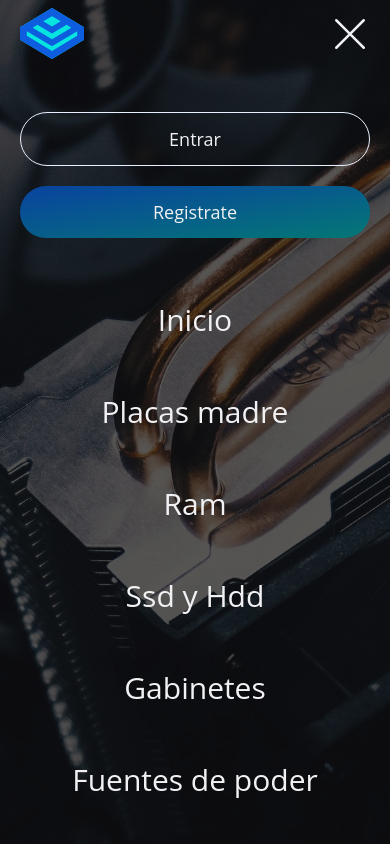
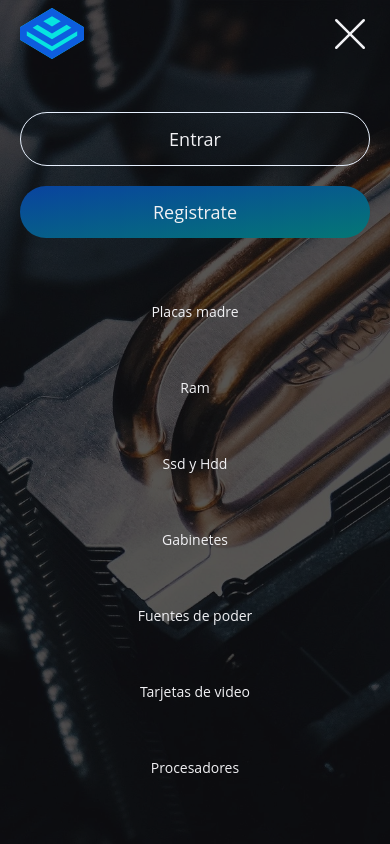
Before and after one commit to FernandoLorca/desafio-final-frontend, a React (Vite) app: page / in a window 390 px wide. Both pictures are taken after a click on the element 350 px from the left and 33 px from the top of the page. Shown: the top 844 px of the page. Built offline with nearby package versions, Linux system fonts and the light colour scheme; no server answers.

Commit message:
Desktop and mobile navbar done

```diff
--- a/src/components/Categories/Categorie.jsx
+++ b/src/components/Categories/Categorie.jsx
@@ -2,7 +2,6 @@ import { Link } from 'react-router-dom';
 
 const Categorie = ({ title, categorie }) => {
   const path = title.toLowerCase().split(' ').join('-');
-
   const img = categorie.img;
 
   return (
--- a/src/components/Hero/Hero.jsx
+++ b/src/components/Hero/Hero.jsx
@@ -9,7 +9,6 @@ import NavbarListMobile from '../Navbar/NavbarListMobile';
 import HeroText from './HeroText';
 
 const Hero = ({
-  navbarAuthButtons,
   heroBackground,
   heroTitle,
   heroSubTitle,
--- a/src/components/Navbar/NavbarList.jsx
+++ b/src/components/Navbar/NavbarList.jsx
@@ -1,49 +1,28 @@
 import NavbarListItem from './NavbarListItem';
+import categories from '../Categories/categories.json';
+import { Link, useLocation } from 'react-router-dom';
 
 const NavbarList = () => {
+  const location = useLocation();
+
   return (
     <nav className="hidden px-5 lg:block">
       <ul className="text flex gap-5">
-        <NavbarListItem
-          textSize="text-sm"
-          anchor="#"
-          text="Inicio"
-        />
-        <NavbarListItem
-          textSize="text-sm"
-          anchor="#"
-          text="Placas madre"
-        />
-        <NavbarListItem
-          textSize="text-sm"
-          anchor="#"
-          text="Ram"
-        />
-        <NavbarListItem
-          textSize="text-sm"
-          anchor="#"
-          text="Ssd y Hdd"
-        />
-        <NavbarListItem
-          textSize="text-sm"
-          anchor="#"
-          text="Gabinetes"
-        />
-        <NavbarListItem
-          textSize="text-sm"
-          anchor="#"
-          text="Fuentes de poder"
-        />
-        <NavbarListItem
-          textSize="text-sm"
-          anchor="#"
-          text="Tarjetas de video"
-        />
-        <NavbarListItem
-          textSize="text-sm"
-          anchor="#"
-          text="Procesadores"
-        />
+        <li className="flex items-center text-sm">
+          <Link to="/">Inicio</Link>
+        </li>
+        {categories.map(category => (
+          <li
+            className="flex items-center text-sm"
+            key={category.id}
+          >
+            <NavbarListItem
+              category={category}
+              text={category.name}
+              currentPath={location.pathname}
+            />
+          </li>
+        ))}
       </ul>
     </nav>
   );
--- a/src/components/Navbar/NavbarListItem.jsx
+++ b/src/components/Navbar/NavbarListItem.jsx
@@ -1,15 +1,18 @@
 import { Link } from 'react-router-dom';
 
-const NavbarListItem = ({ text, textSize, anchor }) => {
+const NavbarListItem = ({ text, category, currentPath }) => {
+  const name = category && category.name;
+  const path = category && name.toLowerCase().split(' ').join('-');
+
+  const isActive = currentPath === `/${path}`;
+
   return (
-    <li className={`flex items-center ${textSize}`}>
-      <Link
-        className="hover:underline"
-        to={anchor}
-      >
-        {text}
-      </Link>
-    </li>
+    <Link
+      className={`hover:underline ${isActive ? 'underline' : ''}`}
+      to={`/${path}`}
+    >
+      {text}
+    </Link>
   );
 };
 
--- a/src/components/Navbar/NavbarListMobile.jsx
+++ b/src/components/Navbar/NavbarListMobile.jsx
@@ -1,7 +1,10 @@
+import { useLocation } from 'react-router-dom';
+
 import ButtonCta from '../Buttons/ButtonCta';
 import ButtonPassive from '../Buttons/ButtonPassive';
 import NavbarListItem from './NavbarListItem';
 import NavbarPrivateButtons from './NavbarPrivateButtons';
+import categories from '../Categories/categories.json';
 
 const NavbarListMobile = ({ menu, user }) => {
   return (
@@ -19,46 +22,18 @@ const NavbarListMobile = ({ menu, user }) => {
         )}
       </div>
       <ul className="flex flex-col items-center gap-14 pt-16">
-        <NavbarListItem
-          textSize="text-3xl"
-          anchor="#"
-          text="Inicio"
-        />
-        <NavbarListItem
-          textSize="text-3xl"
-          anchor="#"
-          text="Placas madre"
-        />
-        <NavbarListItem
-          textSize="text-3xl"
-          anchor="#"
-          text="Ram"
-        />
-        <NavbarListItem
-          textSize="text-3xl"
-          anchor="#"
-          text="Ssd y Hdd"
-        />
-        <NavbarListItem
-          textSize="text-3xl"
-          anchor="#"
-          text="Gabinetes"
-        />
-        <NavbarListItem
-          textSize="text-3xl"
-          anchor="#"
-          text="Fuentes de poder"
-        />
-        <NavbarListItem
-          textSize="text-3xl"
-          anchor="#"
-          text="Tarjetas de video"
-        />
-        <NavbarListItem
-          textSize="text-3xl"
-          anchor="#"
-          text="Procesadores"
-        />
+        {categories.map(category => (
+          <li
+            className="flex items-center text-sm"
+            key={category.id}
+          >
+            <NavbarListItem
+              category={category}
+              text={category.name}
+              currentPath={location.pathname}
+            />
+          </li>
+        ))}
       </ul>
     </nav>
   );
--- a/src/pages/CategoryOfProduct.jsx
+++ b/src/pages/CategoryOfProduct.jsx
@@ -1,14 +1,20 @@
 /* eslint-disable react-hooks/exhaustive-deps */
 import { useParams } from 'react-router-dom';
-import { useEffect, useState } from 'react';
+import { useContext, useEffect, useState } from 'react';
 
+import { AuthContext } from '../context/AuthContext';
+
+import Navbar from '../components/Navbar/Navbar';
+import NavbarListMobile from '../components/Navbar/NavbarListMobile';
 import ProductsPerCategory from '../components/Products/ProductsPerCategory';
+import Footer from '../components/Footer/Footer';
+import TitleOne from '../components/Titles.jsx/TitleOne';
 
 const CategoryOfProduct = () => {
+  const { token, getUser, user } = useContext(AuthContext);
   let { category } = useParams();
   const [products, setProducts] = useState([]);
-
-  console.log(category);
+  const [menu, setMenu] = useState(false);
 
   switch (category) {
     case 'ssd-y-hdd':
@@ -40,8 +46,51 @@ const CategoryOfProduct = () => {
     getVideoCards();
   }, []);
 
+  const displayTitle = category => {
+    const title =
+      category.charAt(0).toUpperCase() + category.slice(1).replace('-', ' ');
+
+    console.log(title);
+    if (title === 'Placas madre') return title;
+
+    if (title === 'Discos') return 'Ssd y Hdd';
+
+    if (title.split(' ').length === 1) {
       return (
-    <div className="grid grid-cols-2 gap-5 px-5 md:grid-cols-3 md:px-20">
+        category.charAt(0).toUpperCase() + category.slice(1).replace('-', ' ')
+      );
+    }
+
+    if (title.split(' ').length >= 2) {
+      const words = title.split(' ');
+      const modifiedTitle = [words[0], 'de', words[1]].join(' ');
+
+      return modifiedTitle;
+    }
+  };
+
+  return (
+    <>
+      <div className="bg-primary-800 px-5 py-2 text-dark-200">
+        <Navbar
+          onClick={() => setMenu(!menu)}
+          menu={menu}
+          user={user && [user].length > 0 && user}
+        />
+        <div className="relative z-20">
+          <NavbarListMobile
+            menu={menu}
+            user={user && [user].length > 0 && user}
+          />
+        </div>
+      </div>
+      <div className="pt-10 text-center">
+        <TitleOne
+          title={displayTitle(category)}
+          classProperty="text-3xl"
+        />
+      </div>
+      <div className="grid grid-cols-2 gap-5 px-5 py-10 md:grid-cols-3 md:px-20">
         {products && products.length > 0 && (
           <ProductsPerCategory
             title="Tarjetas de video"
@@ -49,6 +98,10 @@ const CategoryOfProduct = () => {
           />
         )}
       </div>
+      <div className="-mt-10">
+        <Footer />
+      </div>
+    </>
   );
 };
 
--- a/src/pages/Home.jsx
+++ b/src/pages/Home.jsx
@@ -64,7 +64,6 @@ const HomePublic = () => {
           heroBackground="bg-[url('/hero.webp')]"
           heroTitle="Las mejores ofertas en productos electrónicos"
           heroSubTitle="La tienda con mas ofertas en Chile en productos electrónicos"
-          navbarAuthButtons={<NavbarPublicButtons />}
         />
       </AuthProvider>
       <Categories />
```
Lines whose indentation alone changed are shown as unchanged.
